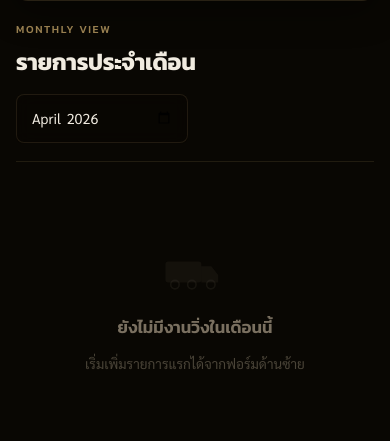
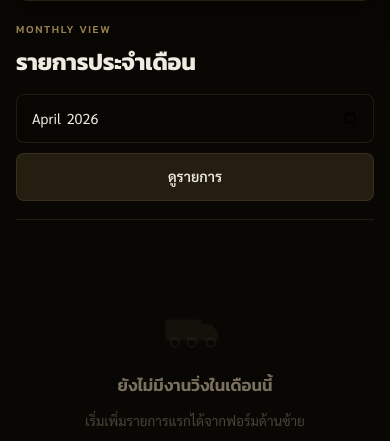
Before and after one commit to bksw007/My-Transport, a Flask app: page / in a window 390 px wide. Shown: the part 1103-1544 px from the top of the page. Before the commit the page ends 1472 px from the top, so only its background shows below. Run offline with Flask 3, Linux system fonts and the light colour scheme; data that the repository does not hold is empty; some libraries are stand-ins or nearby versions.

Commit message:
Fix monthly trip filter submission

```diff
--- a/app.py
+++ b/app.py
@@ -265,12 +265,23 @@ def is_allowed_file(filename: str) -> bool:
     return "." in filename and filename.rsplit(".", 1)[1].lower() in ALLOWED_EXTENSIONS
 
 
+def normalize_month_value(month_value: str | None) -> str:
+    fallback = date.today().strftime("%Y-%m")
+    if not month_value:
+        return fallback
+
+    try:
+        return datetime.strptime(month_value, "%Y-%m").strftime("%Y-%m")
+    except ValueError:
+        try:
+            return datetime.strptime(month_value, "%Y-%m-%d").strftime("%Y-%m")
+        except ValueError:
+            return fallback
+
+
 def month_bounds(month_value: str | None) -> tuple[str, str]:
-    if month_value:
-        selected = datetime.strptime(month_value, "%Y-%m")
-    else:
-        today = date.today()
-        selected = datetime(today.year, today.month, 1)
+    selected_month = normalize_month_value(month_value)
+    selected = datetime.strptime(selected_month, "%Y-%m")
 
     if selected.month == 12:
         next_month = datetime(selected.year + 1, 1, 1)
@@ -423,7 +434,7 @@ def save_images(files: Iterable) -> list[dict]:
 
 @app.route("/", methods=["GET"])
 def index():
-    selected_month = request.args.get("month") or date.today().strftime("%Y-%m")
+    selected_month = normalize_month_value(request.args.get("month"))
     trips, summary = fetch_trips(selected_month)
     return render_template(
         "index.html",
@@ -689,7 +700,7 @@ def delete_trip(trip_id: int):
 
 @app.route("/export/monthly.pdf", methods=["GET"])
 def export_monthly_pdf():
-    selected_month = request.args.get("month") or date.today().strftime("%Y-%m")
+    selected_month = normalize_month_value(request.args.get("month"))
     trips, summary = fetch_trips(selected_month)
     month_label = datetime.strptime(selected_month, "%Y-%m").strftime("%B %Y")
 
--- a/static/styles.css
+++ b/static/styles.css
@@ -424,7 +424,12 @@ h1 {
   letter-spacing: -0.01em;
 }
 
-.month-form { flex-shrink: 0; }
+.month-form {
+  flex-shrink: 0;
+  display: flex;
+  align-items: center;
+  gap: 10px;
+}
 
 .month-input {
   padding: 11px 14px;
@@ -441,6 +446,25 @@ h1 {
 }
 
 .month-input:focus { border-color: var(--border-hi); }
+
+.month-submit {
+  border: 1px solid var(--border);
+  border-radius: var(--r-sm);
+  padding: 11px 14px;
+  background: rgba(201,169,107,0.14);
+  color: var(--text);
+  font-family: 'Sarabun', sans-serif;
+  font-size: 0.9rem;
+  font-weight: 600;
+  cursor: pointer;
+  transition: transform 160ms, border-color 160ms, background 160ms;
+}
+
+.month-submit:hover {
+  transform: translateY(-1px);
+  border-color: var(--border-hi);
+  background: rgba(201,169,107,0.22);
+}
 
 /* ── Timeline ───────────────────────────────────────────────────── */
 .timeline {
@@ -1158,7 +1182,14 @@ h1 {
     gap: 12px;
   }
 
-  .month-input { width: 100%; }
+  .month-form {
+    width: 100%;
+    flex-direction: column;
+    align-items: stretch;
+  }
+
+  .month-input,
+  .month-submit { width: 100%; }
 
   .photo-strip {
     grid-template-columns: repeat(3, minmax(0,1fr));
--- a/templates/index.html
+++ b/templates/index.html
@@ -158,7 +158,15 @@
               <h2 class="list-title">รายการประจำเดือน</h2>
             </div>
             <form method="get" class="month-form">
-              <input type="month" name="month" value="{{ selected_month }}" onchange="this.form.submit()" class="month-input">
+              <input
+                type="month"
+                name="month"
+                value="{{ selected_month }}"
+                onchange="this.form.requestSubmit()"
+                class="month-input"
+                aria-label="เลือกเดือนเพื่อดูรายการ"
+              >
+              <button type="submit" class="month-submit">ดูรายการ</button>
             </form>
           </div>
 
```
